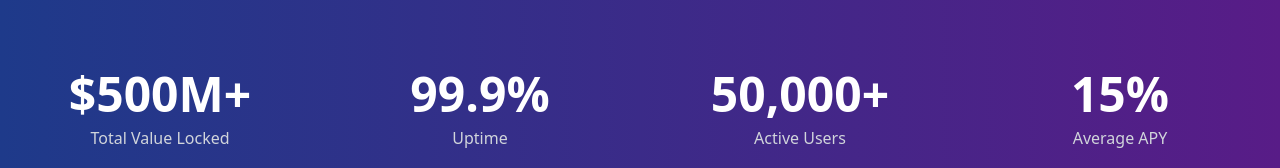
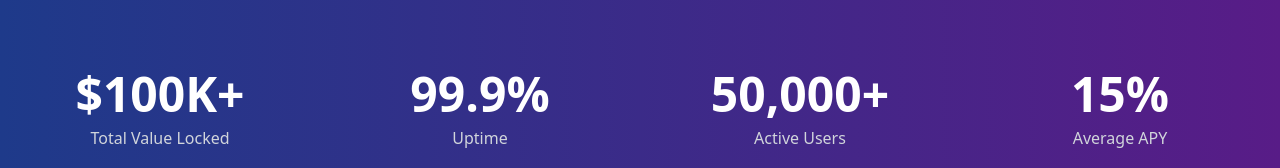
Before and after one commit to abhi5800/david-defi-helper, a React (Vite) app: page / in a window 1280 px wide. Shown: the part 1154-1322 px from the top of the page. Built offline with nearby package versions, Linux system fonts and the light colour scheme.

Commit message:
Update TVL to 100k
Changed the Total Value Locked (TVL) value in the Stats component from "$500M+" to "$100k".
[skip gpt_engineer]

```diff
--- a/src/components/Stats.tsx
+++ b/src/components/Stats.tsx
@@ -1,5 +1,5 @@
 const stats = [
-  { value: "$500M+", label: "Total Value Locked" },
+  { value: "$100K+", label: "Total Value Locked" },
   { value: "99.9%", label: "Uptime" },
   { value: "50,000+", label: "Active Users" },
   { value: "15%", label: "Average APY" }
```
